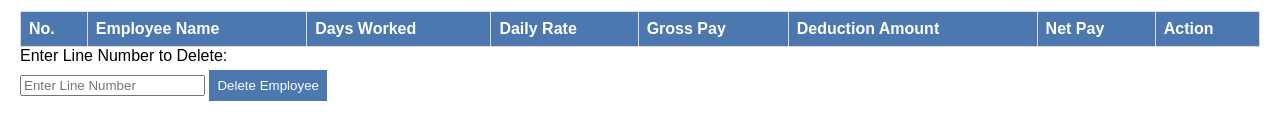
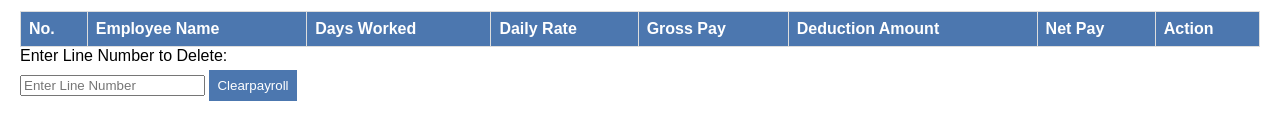
Before and after one commit to ftravina/ITC, a plain HTML site: page SimplePayroll.html in a window 1280 px wide. Shown: the part 363-502 px from the top of the page. Drawn offline with Linux system fonts and the light colour scheme.

Commit message:
Update SimplePayroll.html

```diff
--- a/SimplePayroll.html
+++ b/SimplePayroll.html
@@ -90,7 +90,7 @@
 
     <label for="deleteLineNumber">Enter Line Number to Delete:</label>
     <input type="number" id="deleteLineNumber" placeholder="Enter Line Number">
-    <button onclick="deleteEmployee()">Delete Employee</button>
+    <button onclick="Clearpayroll()">Clearpayroll</button>
 
     <script>
         var payrollData = [];
```
